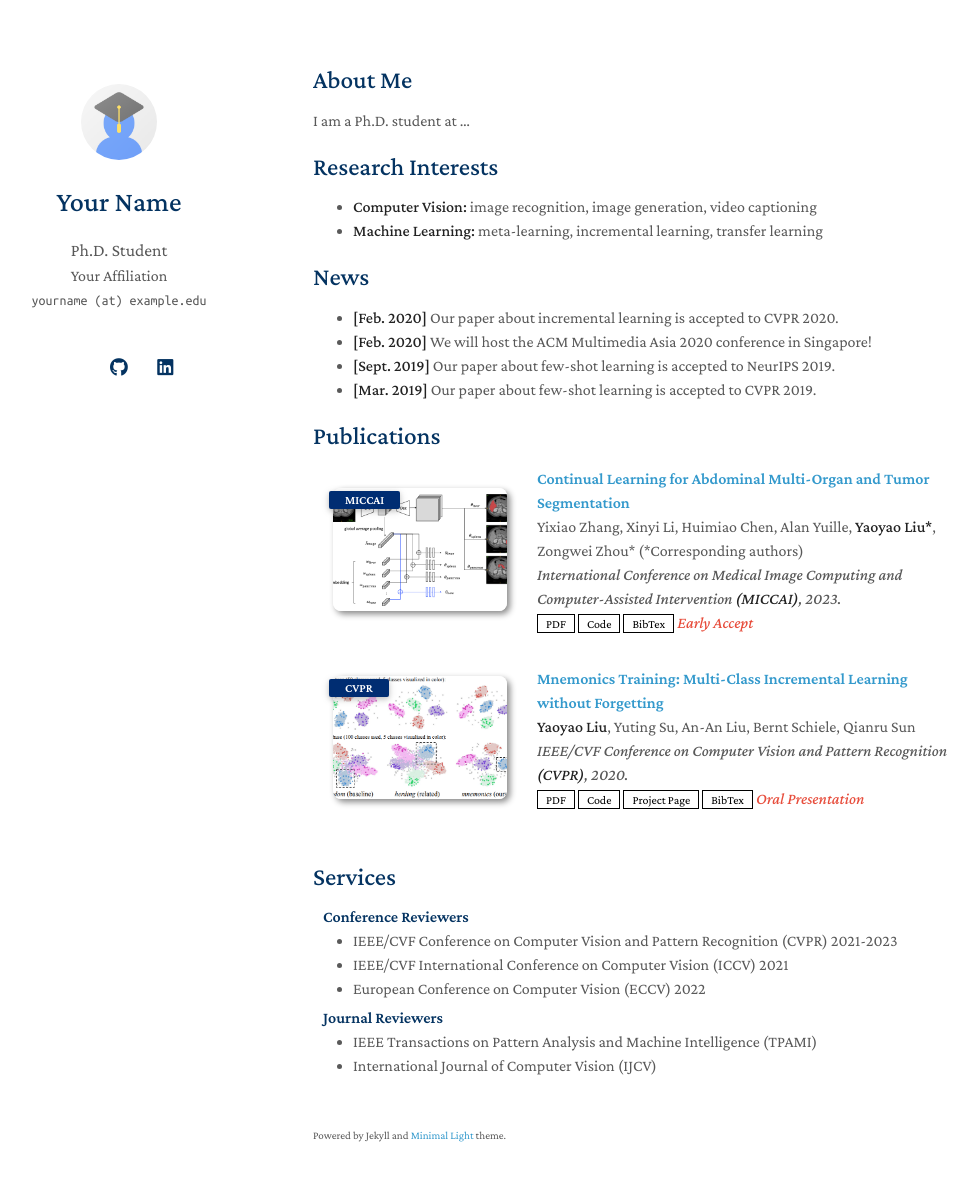
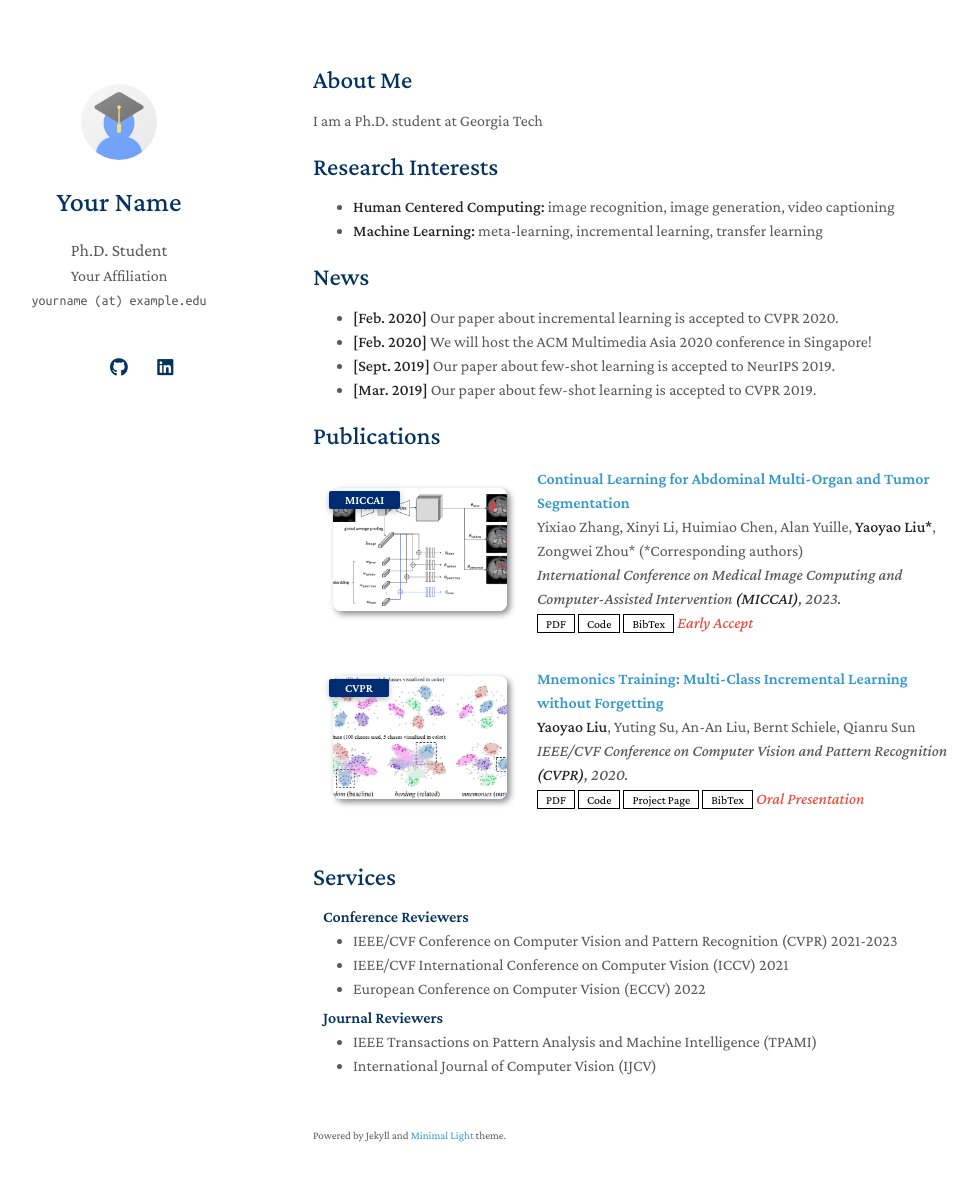
Before and after one commit to YingtingGao/YingtingGao.github.io, a Jekyll site: the page built from index.md, in a window 1280 px wide and 1216 px high. Shown: the top 1181 px of the window, without its empty margins (157-1135 px from the left). Built offline with Jekyll 4.4.1, drawn with Linux system fonts in a browser that asks for light colours; a style sheet for code colours, icons or effects is not loaded; our own code applies the rules of GitHub Pages for plain Markdown files.

Commit message:
Update index.md

```diff
--- a/index.md
+++ b/index.md
@@ -4,11 +4,11 @@ layout: homepage
 
 ## About Me
 
-I am a Ph.D. student at ...
+I am a Ph.D. student at Georgia Tech
 
 ## Research Interests
 
-- **Computer Vision:** image recognition, image generation, video captioning
+- **Human Centered Computing:** image recognition, image generation, video captioning
 - **Machine Learning:** meta-learning, incremental learning, transfer learning
 
 ## News
```
